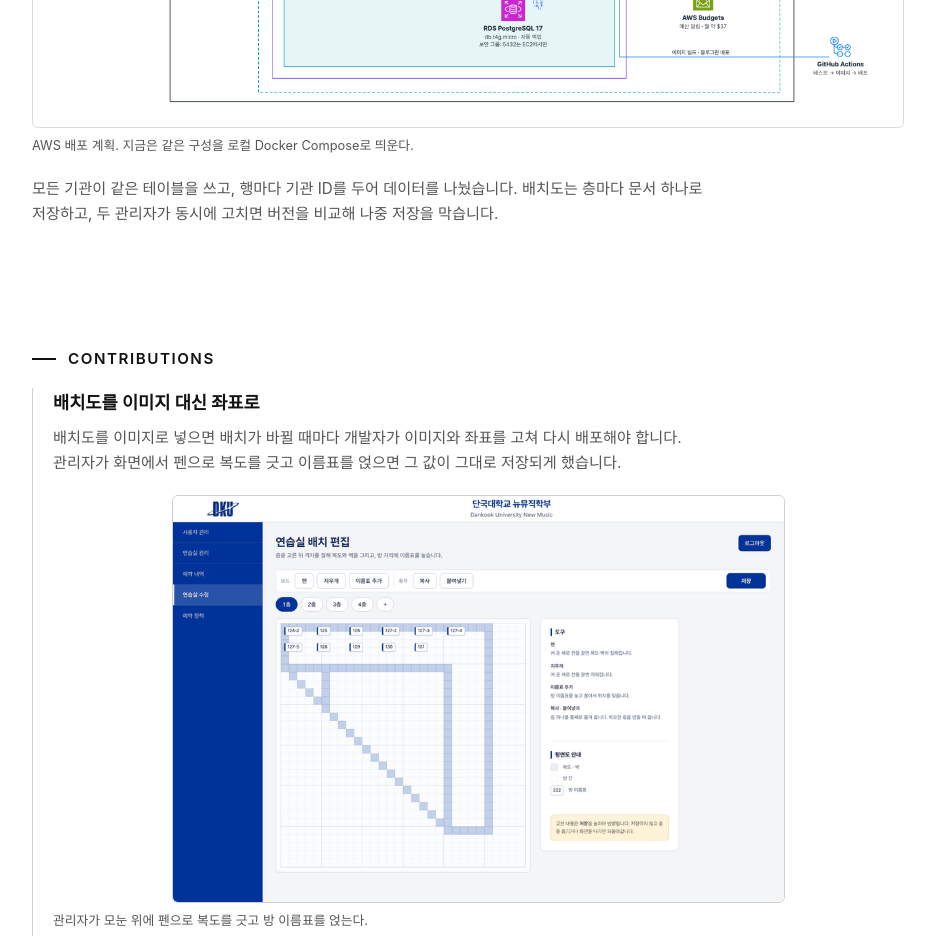
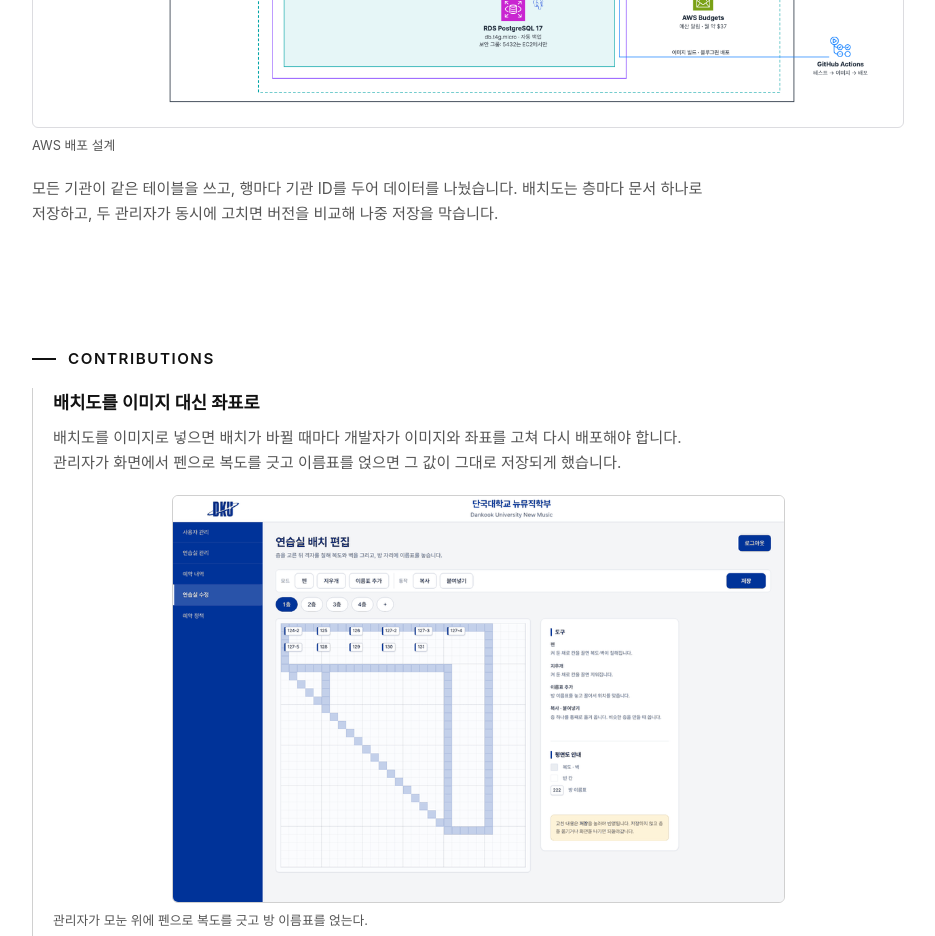
Before and after one commit to bell-ha/bell-ha.github.io, a plain HTML site: page projects/studio-booking/index.html in a window 1280 px wide. Shown: the part 1460-2396 px from the top of the page, without its empty margins (172-1107 px from the left). Drawn offline with Linux system fonts and the light colour scheme; a web font is replaced by a local one.

Commit message:
마디 구성도 설명: AWS 배포 설계

```diff
--- a/projects/studio-booking/index.html
+++ b/projects/studio-booking/index.html
@@ -81,7 +81,7 @@
 </section>
 <section class="detail-section" id="architecture">
 <h2 class="detail-section__title">Architecture</h2>
-<figure class="figure figure--wide"><img class="figure__img--arch" src="../../assets/img/studio-booking/madi-aws.png" alt="마디 AWS 배포 계획 구성도. 사용자가 Route 53으로 도메인을 찾고 HTTPS로 EC2의 Nginx에 들어오면, 화면은 Nginx가 주고 /api 요청은 Spring Boot로 넘긴다. 업무 데이터는 프라이빗 서브넷의 RDS PostgreSQL, 로고 파일은 S3에 두고, 구글 로그인과 GitHub Actions 배포, SSM 접속이 붙는다." width="2700" height="1208" loading="lazy"><figcaption class="figure__caption">AWS 배포 계획. 지금은 같은 구성을 로컬 Docker Compose로 띄운다.</figcaption></figure>
+<figure class="figure figure--wide"><img class="figure__img--arch" src="../../assets/img/studio-booking/madi-aws.png" alt="마디 AWS 배포 설계도. 사용자가 Route 53으로 도메인을 찾고 HTTPS로 EC2의 Nginx에 들어오면, 화면은 Nginx가 주고 /api 요청은 Spring Boot로 넘긴다. 업무 데이터는 프라이빗 서브넷의 RDS PostgreSQL, 로고 파일은 S3에 두고, 구글 로그인과 GitHub Actions 배포, SSM 접속이 붙는다." width="2700" height="1208" loading="lazy"><figcaption class="figure__caption">AWS 배포 설계</figcaption></figure>
 <p>모든 기관이 같은 테이블을 쓰고, 행마다 기관 ID를 두어 데이터를 나눴습니다. 배치도는 층마다 문서 하나로 저장하고, 두 관리자가 동시에 고치면 버전을 비교해 나중 저장을 막습니다.</p>
 </section>
 <section class="detail-section" id="contributions">
```
